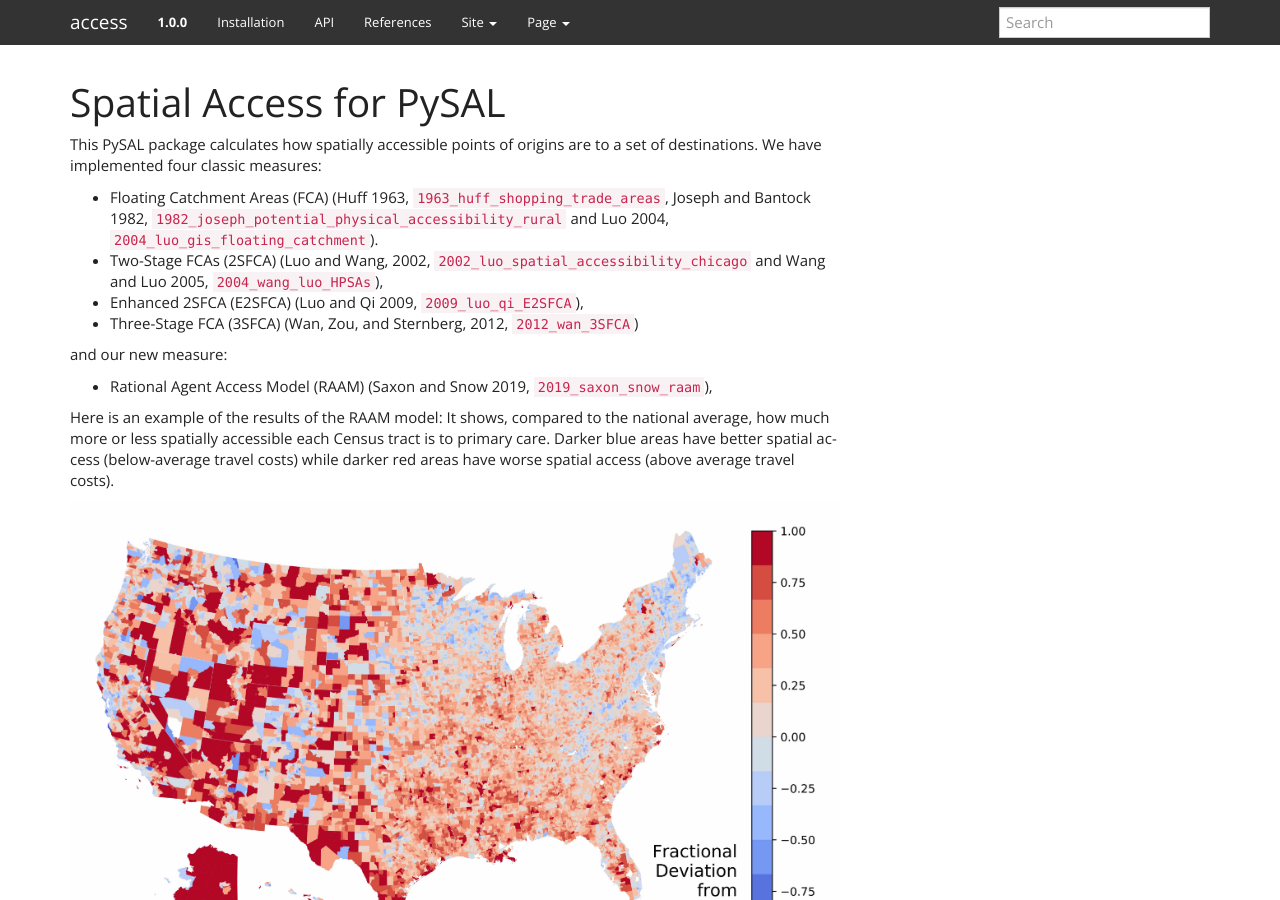
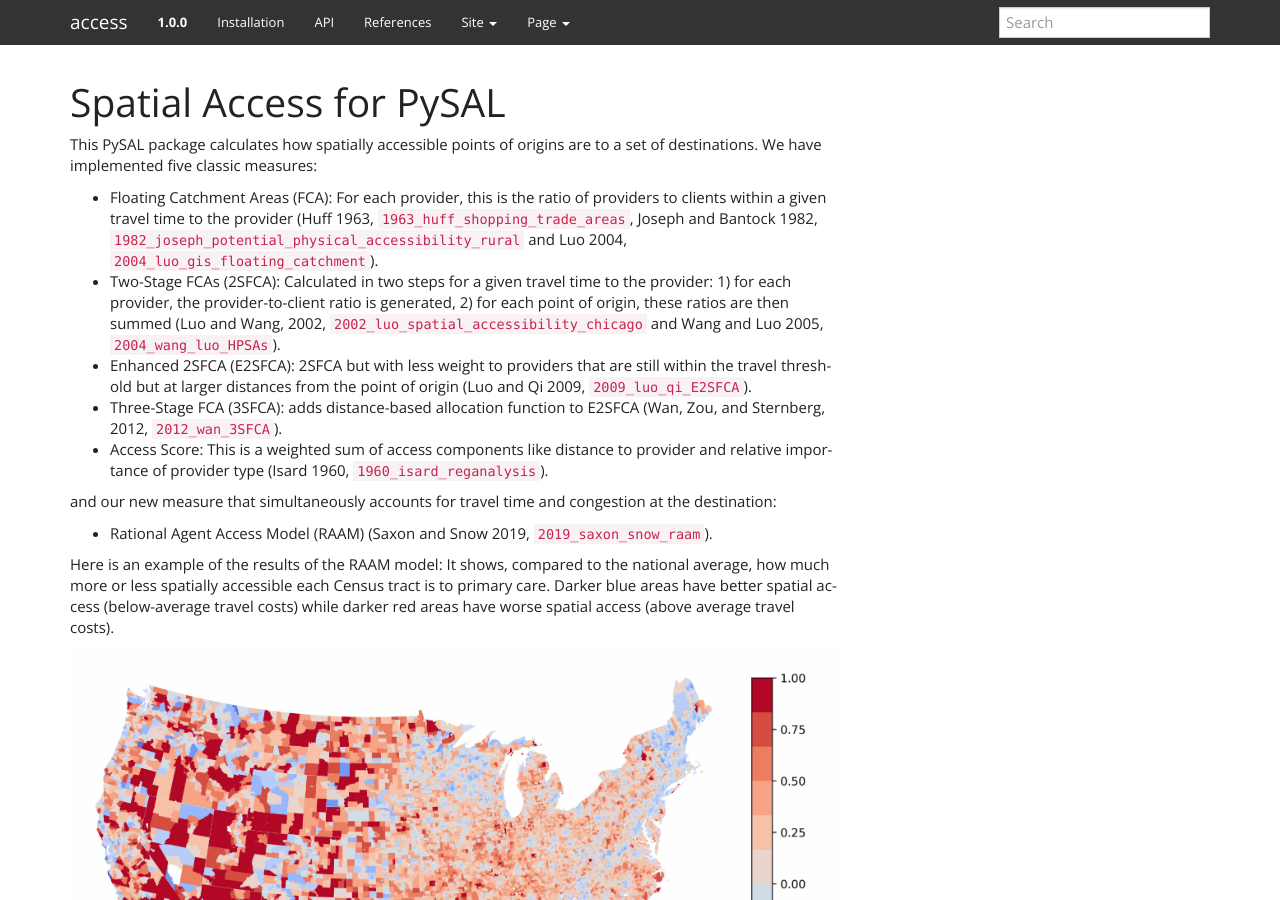
Before and after one commit to pysal/access, a Sphinx documentation site: the page built from docs/index.rst, in a window 1280 px wide and 900 px high. Built offline with Sphinx 7.4.7, drawn with Linux system fonts in a browser that asks for light colours; pages that are not in the unit, such as notebooks, are missing from menus; cross-references to code outside the pages are shown as plain code; some of the changed text lies outside the part shown.

Commit message:
updates of index, references and notebook

```diff
--- a/docs/_static/references.bib
+++ b/docs/_static/references.bib
@@ -1,3 +1,11 @@
+@book{1960_isard_reganalysis,
+  author    = {Walter Isard},
+  title     = {Methods of Regional Analysis: Introduction to Regional Science.},
+  publisher = {MIT Press},
+  year      = 1960,
+  address   = {Cambridge, MA},
+}
+
 @article{2019_saxon_snow_raam,
   author = {James Saxon and Daniel Snow},
   title = {A Rational Agent Model for the Spatial Accessibility of Primary Health Care},
--- a/docs/index.rst
+++ b/docs/index.rst
@@ -5,23 +5,24 @@ Spatial Access for PySAL
 ========================
 
 This PySAL package calculates how spatially accessible points of origins are to a set of destinations.
-We have implemented four classic measures:
+We have implemented five classic measures:
 
-- Floating Catchment Areas (FCA) (Huff 1963, :cite:`1963_huff_shopping_trade_areas`, Joseph and Bantock 1982, :cite:`1982_joseph_potential_physical_accessibility_rural` and Luo 2004, :cite:`2004_luo_gis_floating_catchment`).
-- Two-Stage FCAs (2SFCA) (Luo and Wang, 2002, :cite:`2002_luo_spatial_accessibility_chicago` and Wang and Luo 2005, :cite:`2004_wang_luo_HPSAs`),
-- Enhanced 2SFCA (E2SFCA) (Luo and Qi 2009, :cite:`2009_luo_qi_E2SFCA`),
-- Three-Stage FCA (3SFCA) (Wan, Zou, and Sternberg, 2012, :cite:`2012_wan_3SFCA`)
+- Floating Catchment Areas (FCA): For each provider, this is the ratio of providers to clients within a given travel time to the provider (Huff 1963, :cite:`1963_huff_shopping_trade_areas`, Joseph and Bantock 1982, :cite:`1982_joseph_potential_physical_accessibility_rural` and Luo 2004, :cite:`2004_luo_gis_floating_catchment`).
+- Two-Stage FCAs (2SFCA): Calculated in two steps for a given travel time to the provider: 1) for each provider, the provider-to-client ratio is generated, 2) for each point of origin, these ratios are then summed (Luo and Wang, 2002, :cite:`2002_luo_spatial_accessibility_chicago` and Wang and Luo 2005, :cite:`2004_wang_luo_HPSAs`).
+- Enhanced 2SFCA (E2SFCA): 2SFCA but with less weight to providers that are still within the travel threshold but at larger distances from the point of origin (Luo and Qi 2009, :cite:`2009_luo_qi_E2SFCA`).
+- Three-Stage FCA (3SFCA): adds distance-based allocation function to E2SFCA (Wan, Zou, and Sternberg, 2012, :cite:`2012_wan_3SFCA`).
+- Access Score: This is a weighted sum of access components like distance to provider and relative importance of provider type (Isard 1960, :cite:`1960_isard_reganalysis`).
 
-and our new measure:
+and our new measure that simultaneously accounts for travel time and congestion at the destination:
 
-- Rational Agent Access Model (RAAM) (Saxon and Snow 2019, :cite:`2019_saxon_snow_raam`),
+- Rational Agent Access Model (RAAM) (Saxon and Snow 2019, :cite:`2019_saxon_snow_raam`).
 
 Here is an example of the results of the RAAM model: It shows, compared to the national average, how much more or less spatially accessible each Census tract is to primary care. Darker blue areas have better spatial access (below-average travel costs) while darker red areas have worse spatial access (above average travel costs).
 
 .. image:: _static/images/full_us.jpg
    :width: 100%
 
-These spatial access measures depend on travel times or distances between origins and destinations. You need to generate these so-called travel time matrices from other sources (e.g. `OSRM <http://project-osrm.org/>`_, `OpenTrip Planner <https://www.opentripplanner.org/>`_,`Valhalla <https://github.com/valhalla>`_, `Pandana <https://udst.github.io/urbanaccess/introduction.html>`_, our `PyPi spatial access package <https://pypi.org/project/spatial-access/>`_, or use one of our `pre-computed matrices <https://geoda.s3.amazonaws.com/data/otp/index.html>`_.
+These spatial access measures depend on travel times or distances between origins and destinations. If you only need distances between origins and destinations, the package will calculate Euclidean distances for your projected data. If you need travel times for a specific travel mode, you need to generate these so-called travel time matrices from other sources (e.g. `OSRM <http://project-osrm.org/>`_, `OpenTrip Planner <https://www.opentripplanner.org/>`_, `Valhalla <https://github.com/valhalla>`_, `Pandana <https://udst.github.io/urbanaccess/introduction.html>`_, our `PyPi spatial access package <https://pypi.org/project/spatial-access/>`_, or use one of our `pre-computed matrices <https://geoda.s3.amazonaws.com/data/otp/index.html>`_.
 
 If you prefer a point-and-click interface for analysis in the contiguous US states, you can generate results with the PySAL spatial access package through an Amazon Web Service that we are hosting. This is inexpensive since it draws on these pre-computed travel times (driving times between tracts within 100 km (62 miles) of each other for the whole contiguous US, or walking, transit or driving between blocks or tracts for the 20 largest cities in the US).
 
```
Also changed, not shown: 1 other file.
